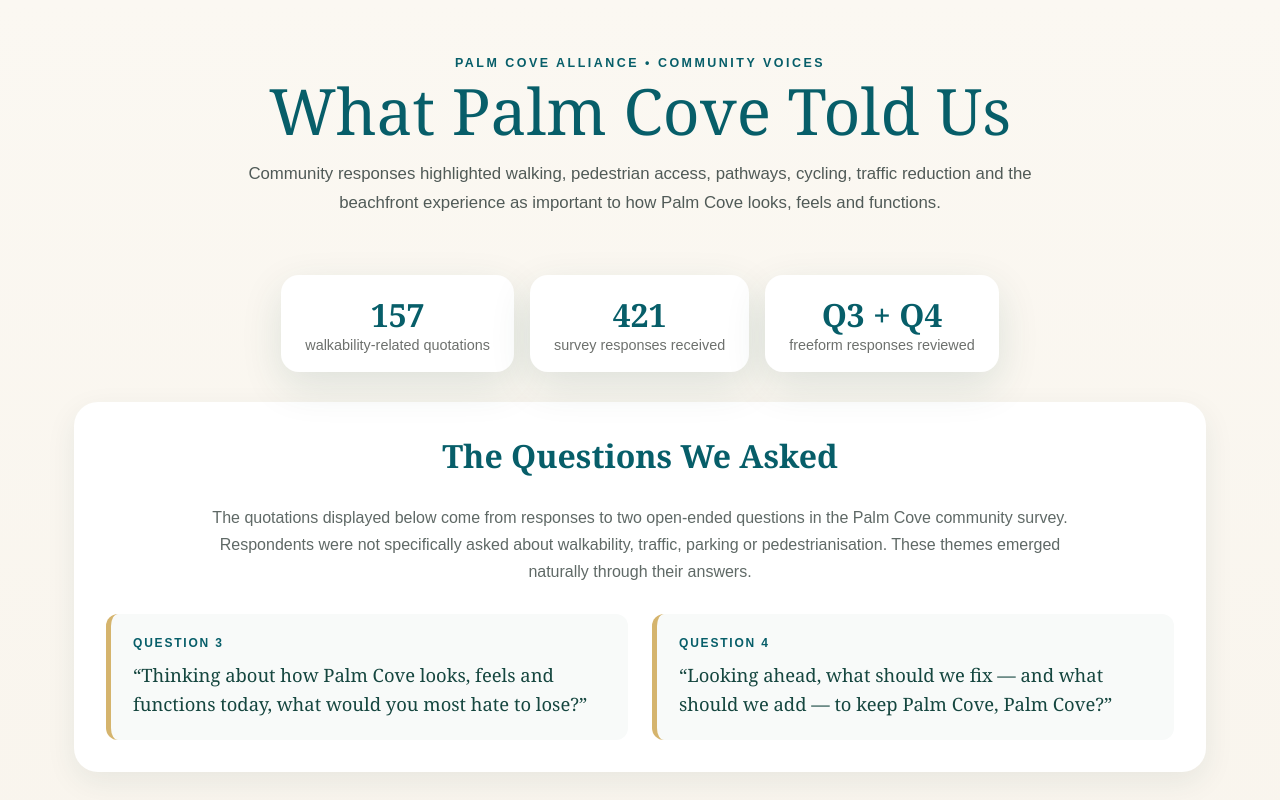
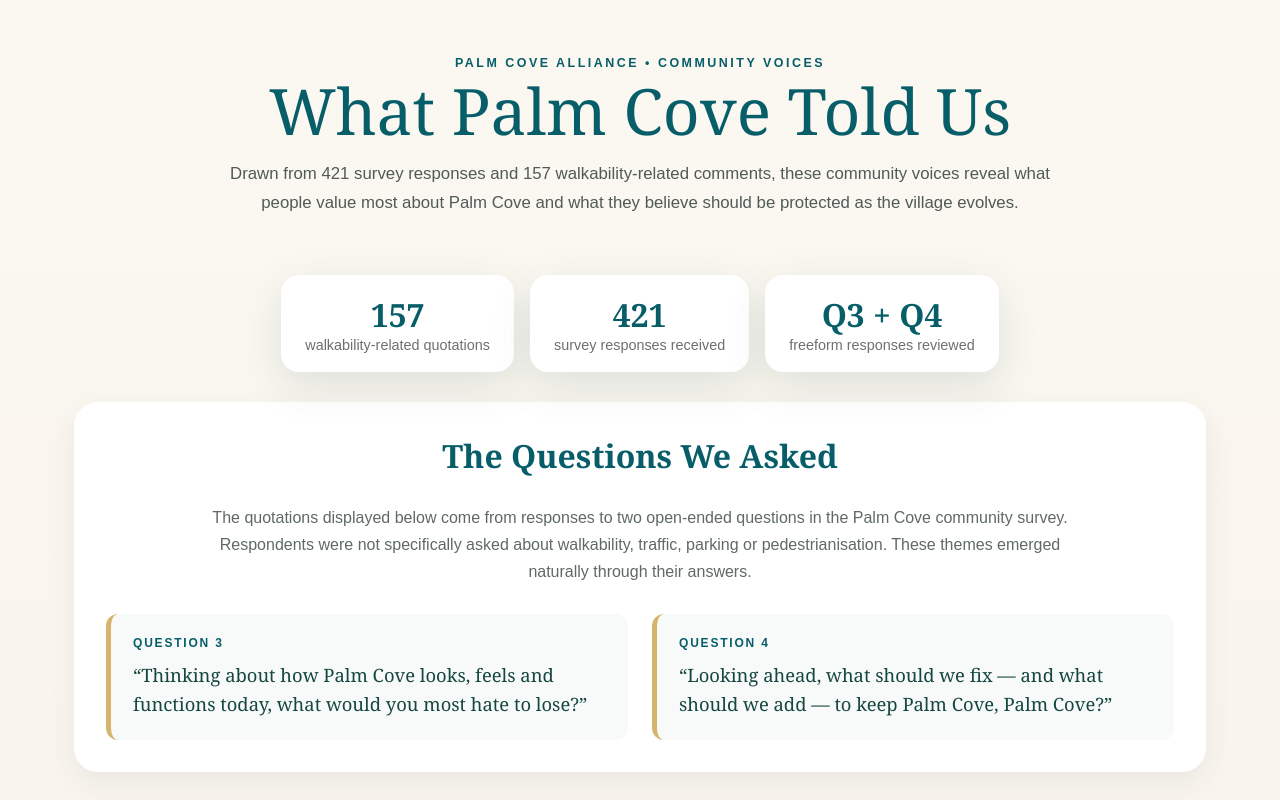
Before and after one commit to president-debug/palm-cove-community-voices, a plain HTML site: page index.html in a window 1280 px wide. Shown: the top 800 px of the page. Drawn offline with Linux system fonts and the light colour scheme.

Commit message:
Update index.html

```diff
--- a/index.html
+++ b/index.html
@@ -8,7 +8,7 @@
 </head>
 <body>
 <main class="shell">
-<header class="hero"><div class="eyebrow">Palm Cove Alliance • Community Voices</div><h1>What Palm Cove Told Us</h1><p>Community responses highlighted walking, pedestrian access, pathways, cycling, traffic reduction and the beachfront experience as important to how Palm Cove looks, feels and functions.</p></header>
+<header class="hero"><div class="eyebrow">Palm Cove Alliance • Community Voices</div><h1>What Palm Cove Told Us</h1><p> Drawn from 421 survey responses and 157 walkability-related comments, these community voices reveal what people value most about Palm Cove and what they believe should be protected as the village evolves. </p></header>
 <section class="stats" aria-label="Survey figures"><div class="stat"><strong id="total">157</strong><span>walkability-related quotations</span></div><div class="stat"><strong>421</strong><span>survey responses received</span></div><div class="stat"><strong>Q3 + Q4</strong><span>freeform responses reviewed</span></div></section>
 <section class="survey-context">
 
```
